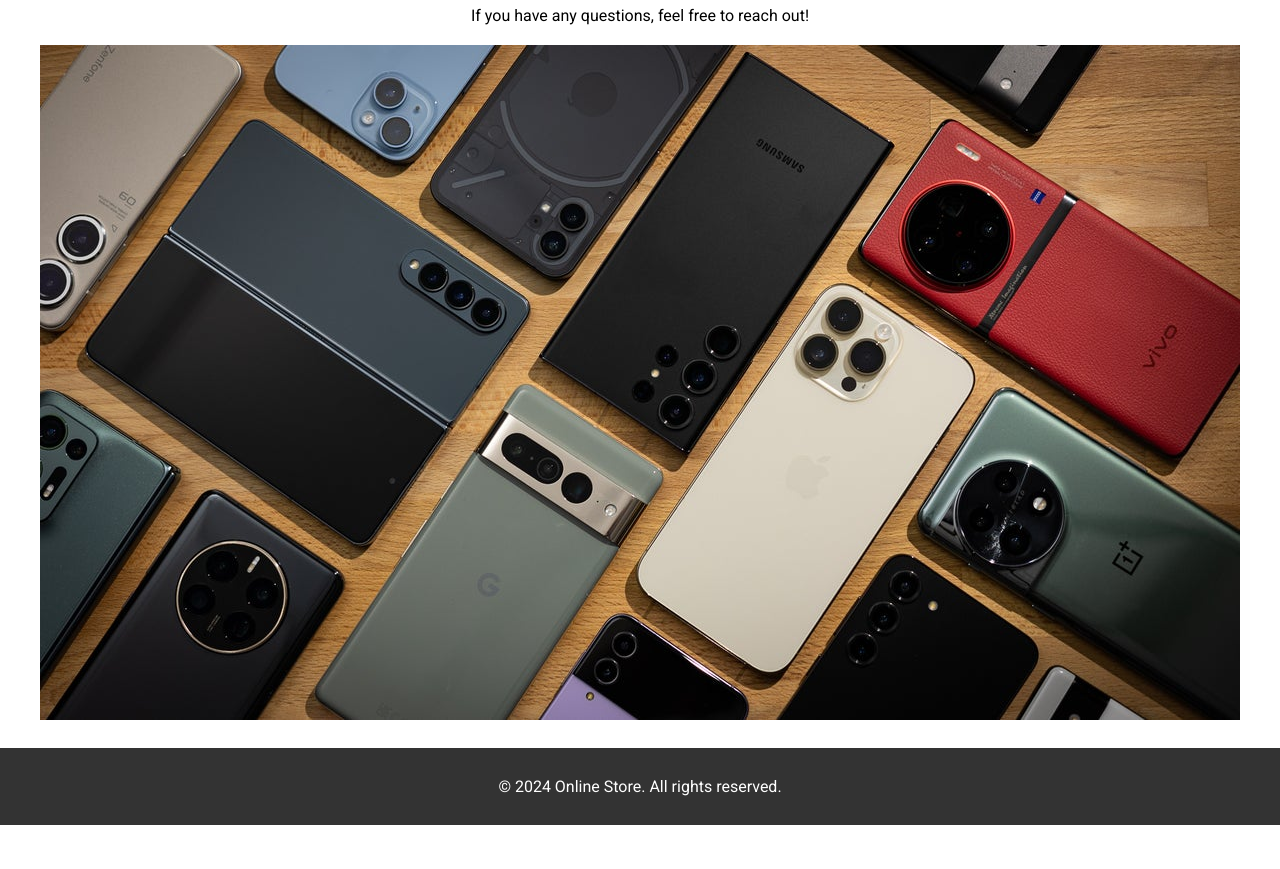
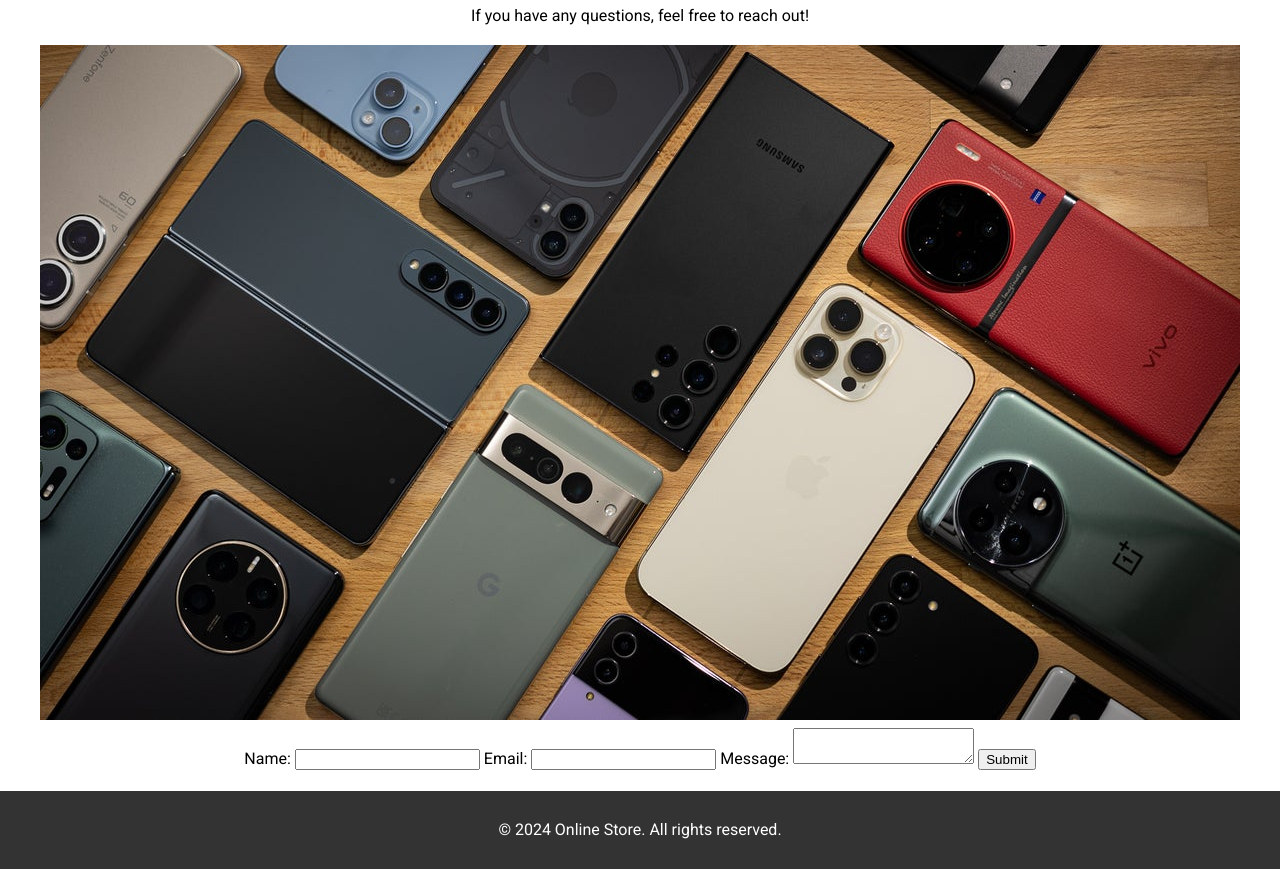
Before and after one commit to ishrak23/midexam2010399, a plain HTML site: page contact.html in a window 1280 px wide. Shown: the part 166-1035 px from the top of the page. Before the commit the page ends 991 px from the top, so only its background shows below. Drawn offline with nearby package versions, Linux system fonts and the light colour scheme.

Commit message:
Contact Page Updated

```diff
--- a/contact.html
+++ b/contact.html
@@ -24,6 +24,15 @@
             <h1>Contact Us</h1>
             <p>If you have any questions, feel free to reach out!</p>
             <img src="images/contact_image1.jpg" alt="Contact">
+            <form class="contact-form">
+                <label for="name">Name:</label>
+                <input type="text" id="name" name="name" required>
+                <label for="email">Email:</label>
+                <input type="email" id="email" name="email" required>
+                <label for="message">Message:</label>
+                <textarea id="message" name="message" required></textarea>
+                <button type="submit">Submit</button>
+            </form>
         </section>
     </main>
 
```
Also changed, not shown: images/product2.jpg.
